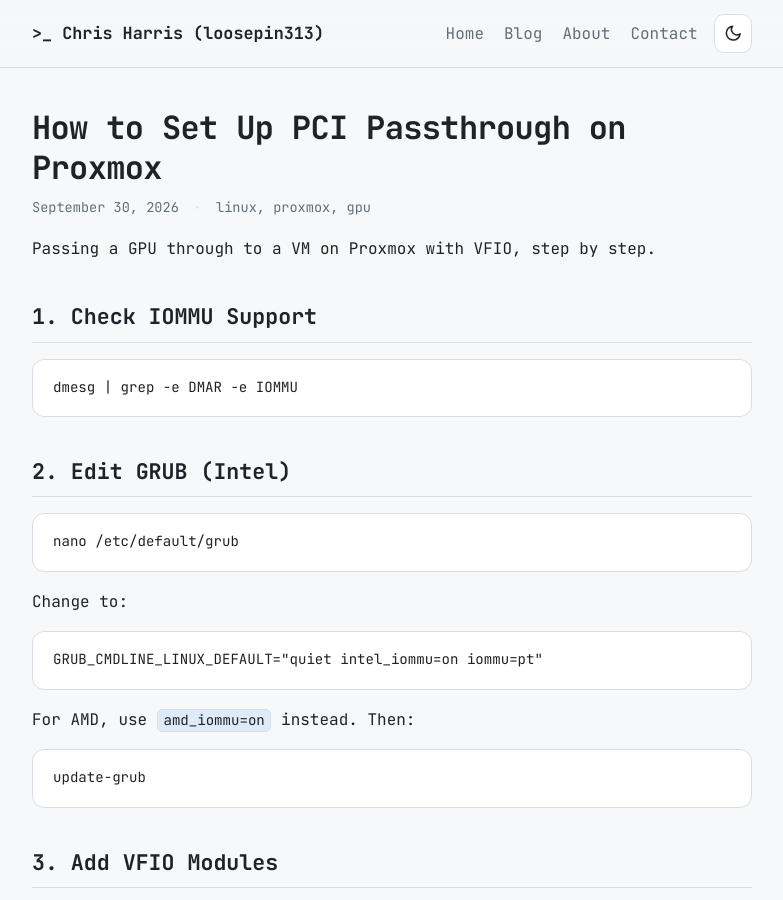
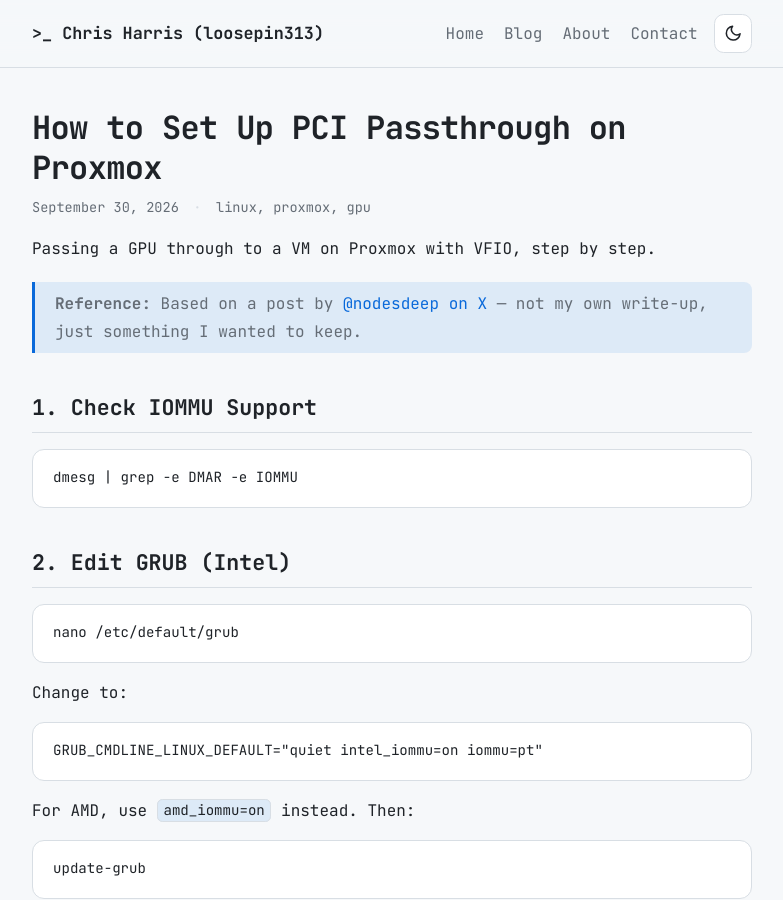
Before and after one commit to loosepin313/loosepin313.github.io, a Jekyll site: the page built from _posts/2026-09-30-pci-passthrough-on-proxmox.md, in a window 1280 px wide and 900 px high. Shown: the whole window, without its empty margins (248-1031 px from the left). Built offline with Jekyll 4.4.1, drawn with Linux system fonts in a browser that asks for light colours.

Commit message:
Credit @nodesdeep as the source of the PCI passthrough guide

```diff
--- a/_posts/2026-09-30-pci-passthrough-on-proxmox.md
+++ b/_posts/2026-09-30-pci-passthrough-on-proxmox.md
@@ -5,6 +5,8 @@ categories: [linux, proxmox, gpu]
 ---
 
 Passing a GPU through to a VM on Proxmox with VFIO, step by step.
+
+> **Reference:** Based on a post by [@nodesdeep on X](https://x.com/nodesdeep) — not my own write-up, just something I wanted to keep.
 
 ## 1. Check IOMMU Support
 
```
